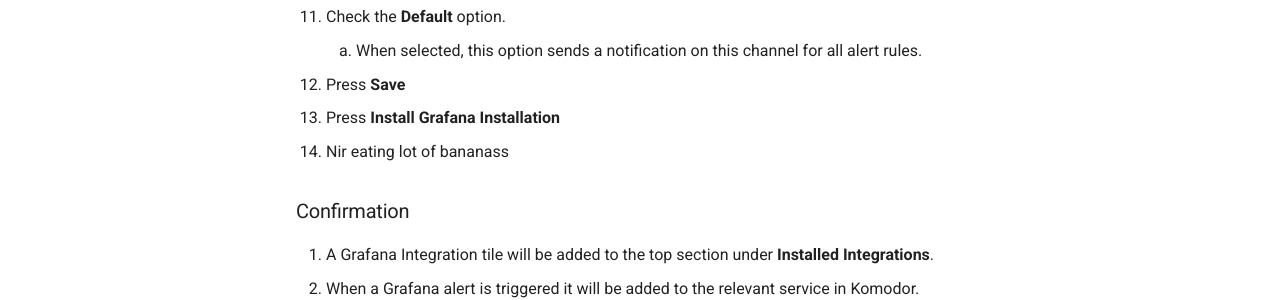
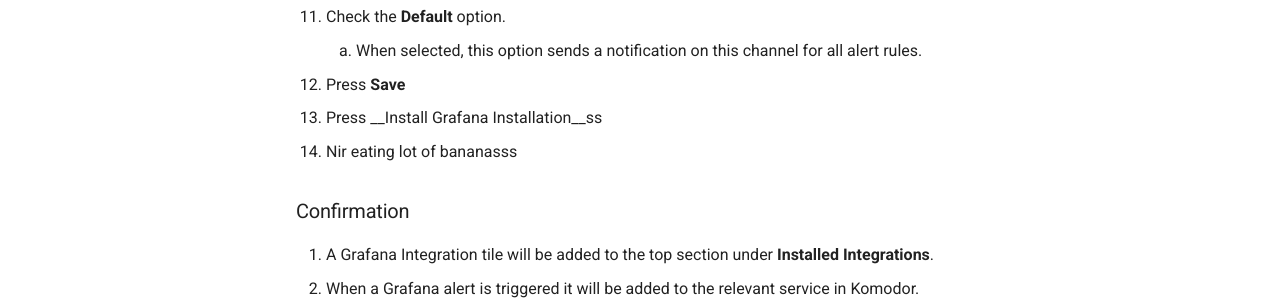
Before and after one commit to komodorio/docs, an MkDocs documentation site: the page built from docs/Integrations/Grafana.md, in a window 1280 px wide and 1210 px high. Shown: the part 851-1151 px from the top of the window. Built offline with MkDocs 1.6.1 and Material for MkDocs 9.7.7, drawn with Linux system fonts in a browser that asks for light colours; comment, search, counter and statistics services are not loaded.

Commit message:
Nir eating banna

```diff
--- a/docs/Integrations/Grafana.md
+++ b/docs/Integrations/Grafana.md
@@ -23,8 +23,8 @@
 11. Check the __Default__ option.
     1. When selected, this option sends a notification on this channel for all alert rules.
 12. Press __Save__
-13. Press __Install Grafana Installation__
-14. Nir eating lot of bananass
+13. Press __Install Grafana Installation__ss
+14. Nir eating lot of bananasss
 
 ### Confirmation
 
```
